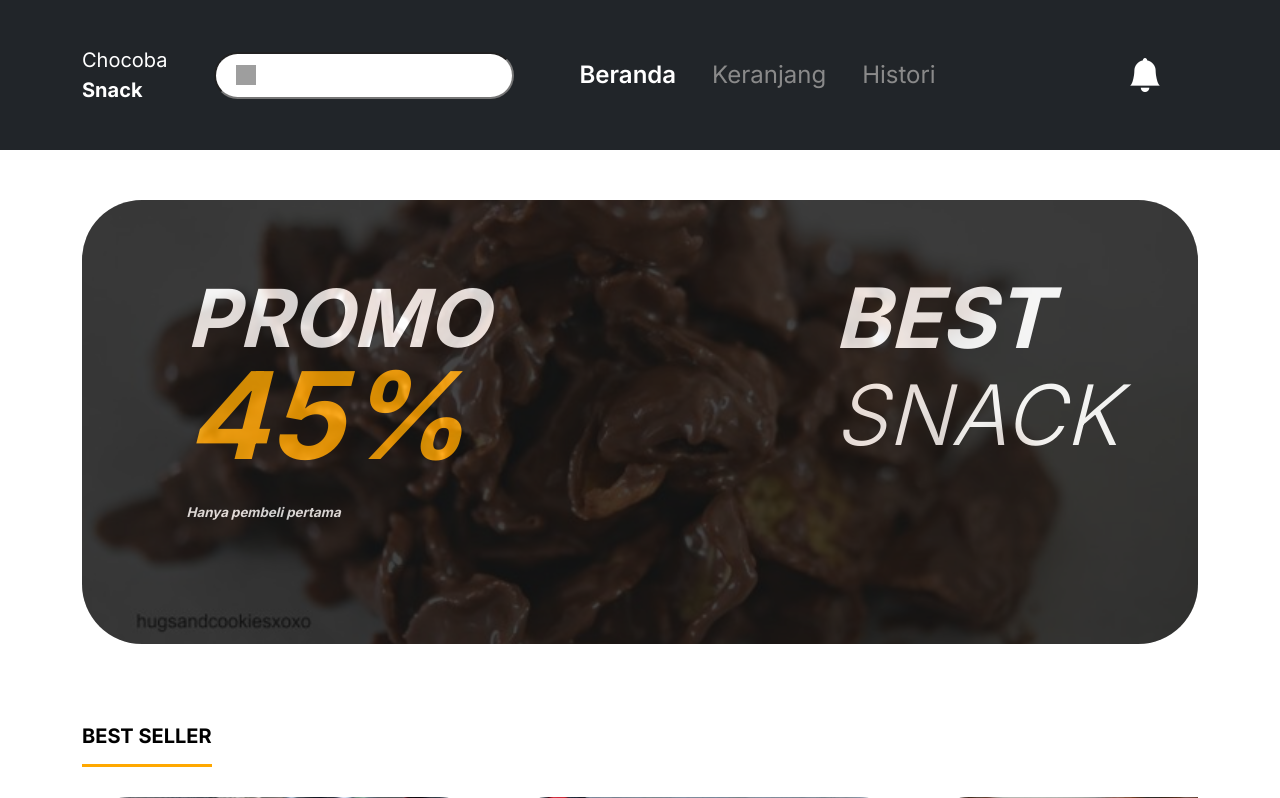
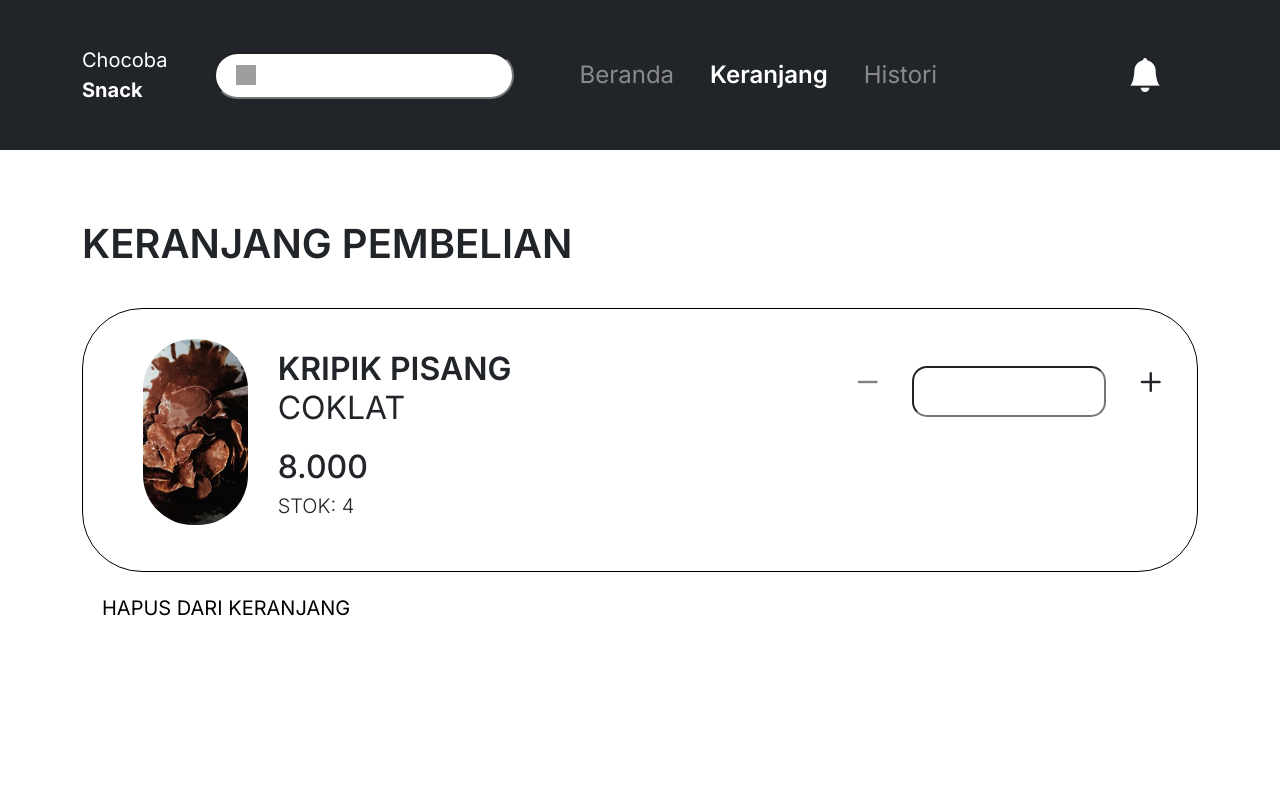
Before and after one commit to HRVGroup/Chocoba, a PHP site: page /Keranjang/index.html in a window 1280 px wide. Shown: the top 798 px of the page. After the commit the page ends 616 px from the top, so only its background shows below. Run offline with PHP 8.4, Linux system fonts and the light colour scheme; grey boxes are pictures that could not be loaded.

Commit message:
membuat halaman keranjang dan histori

```diff
--- /dev/null
+++ b/Keranjang/index.html
@@ -0,0 +1,116 @@
+<!doctype html>
+<html lang="en">
+  <head>
+    <meta charset="utf-8">
+    <meta name="viewport" content="width=device-width, initial-scale=1">
+    <title>Bootstrap demo</title>
+    <link rel="stylesheet" href="https://cdn.jsdelivr.net/npm/bootstrap-icons@1.11.3/font/bootstrap-icons.min.css">
+    <link href="https://cdn.jsdelivr.net/npm/bootstrap@5.2.3/dist/css/bootstrap.min.css" rel="stylesheet" integrity="sha384-rbsA2VBKQhggwzxH7pPCaAqO46MgnOM80zW1RWuH61DGLwZJEdK2Kadq2F9CUG65" crossorigin="anonymous">
+    <link rel="stylesheet" href="../asset/css/style.css">
+  </head>
+  <body>
+
+        <!-- navbar -->
+        <nav class="navbar navbar-dark navbar-expand-lg bg-dark">
+            <div class="container d-flex flex-nowrap" id="baru">
+              <a class="navbar-brand order-1" href="#" id="judul">Chocoba<span>Snack</span></a>
+              <form class="d-flex order-2" id="cari" role="search">
+                  <input class="me-2" type="text" aria-label="Search">
+              </form>
+              <div class="notif order-4" id="bel">
+                <a href=""><i class="bi bi-bell-fill "></i></a>
+              </div>
+              <button class="navbar-toggler order-5" id="togel" type="button" data-bs-toggle="collapse" data-bs-target="#navbarSupportedContent" aria-controls="navbarSupportedContent" aria-expanded="false" aria-label="Toggle navigation">
+                <span class="navbar-toggler-icon"></span>
+              </button>
+              <div class="collapse navbar-collapse order-3" id="navbarSupportedContent">
+                <ul class="navbar-nav mb-lg-0">
+                  <li class="nav-item">
+                    <a class="nav-link" href="../">Beranda</a>
+                  </li>
+                  <li class="nav-item">
+                    <a class="nav-link active" aria-current="page">Keranjang</a>
+                  </li>
+                  <li class="nav-item">
+                    <a class="nav-link" href="../histori">Histori</a>
+                  </li>
+                </ul>
+              </div>
+            </div>
+          </nav>
+
+          <!-- histori -->
+          <main class="histori container">
+            <h1>KERANJANG PEMBELIAN</h1>
+
+            <div class="box d-flex d-flex justify-content-start">
+                <img src="../asset/img/693a50cbe461d4f9d64bb0265ed81f27.jpg" alt="">
+                <div class="pembeli">
+                  <h1><span>KRIPIK PISANG</span>
+                    COKLAT</h1>
+                  <h3>8.000</h3>
+                  <h6>STOK: 4</h6>
+                </div>
+                <div class="banyak">
+                  <form action="" method="post">
+                      <a id="kurang" onclick="decrement()"><i class="bi bi-dash"></i></a>
+                      <input type="number" name="banyak" id="quantity">
+                      <a id="tambah" onclick="increment()"><i class="bi bi-plus"></i></a>
+                  </form>
+                </div>
+            </div>
+            <br>
+            <a href="">HAPUS DARI KERANJANG</a>
+          </main>
+
+
+    <script src="https://cdn.jsdelivr.net/npm/bootstrap@5.2.3/dist/js/bootstrap.bundle.min.js" integrity="sha384-kenU1KFdBIe4zVF0s0G1M5b4hcpxyD9F7jL+jjXkk+Q2h455rYXK/7HAuoJl+0I4" crossorigin="anonymous"></script>
+    <script>
+        var disable = document.getElementById("tambah");
+        var disable2 = document.getElementById("kurang");
+        var quantity = document.getElementById("quantity");
+
+        function increment() {
+          quantity.value++;
+
+          if (quantity.value >= 10) {
+            disable.removeAttribute("onclick")
+            disable.style.color = "gray";
+          }
+
+          if (quantity.value >= 1) {
+            disable2.style.color = "black";
+          }
+        }
+
+        function decrement() {
+          quantity.value--;
+
+          if (quantity.value < 10) {
+            disable.setAttribute("onclick", "increment()")
+            disable.style.color = "black";
+          }
+
+          if (quantity.value < 1) {
+            quantity.value = "";
+            disable2.style.color = "gray";
+          }
+        }
+
+        quantity.addEventListener("input", Quantity);
+
+        function validateQuantity(event) {
+        if (event.key === "-") {
+            event.preventDefault();
+        }
+        }
+
+        quantity.addEventListener("keydown", validateQuantity);
+
+
+
+
+
+        </script>
+  </body>
+</html>
--- a/asset/css/style.css
+++ b/asset/css/style.css
@@ -316,6 +316,7 @@ color: var(--primary);
     margin-left: 110px;
 }
 
+/* regis */
 .login .gambar-regis {
     background-image: url(../img/wibu2.jpg);
     background-size: cover;
@@ -377,6 +378,149 @@ color: var(--primary);
     font-weight: 600;
     line-height: 39px;
     letter-spacing: -0.05em;
+}
+
+/* histori */
+.histori h1 {
+    font-size: 40px;
+    font-weight: 600;
+    line-height: 48px;
+    letter-spacing: 0em;
+    margin-top: 70px;
+    margin-bottom: 40px;
+}
+
+.histori .box {
+    width: 100%;
+    height: 264px;
+    border: 1px solid black;
+    border-radius: 60px;
+}
+
+.histori .box img {
+    width: 244px;
+    height: 186px;
+    border-radius: 50px;
+    margin: 30px 30px 0 60px;
+}
+
+.histori .box .pembeli h1 {
+    width: 300px;
+    margin-top: 40px;
+    font-size: 32px;
+    font-weight: 400;
+    line-height: 39px;
+    letter-spacing: 0em;
+    text-align: left;
+    margin-bottom: 20px;
+}
+
+.histori .box .pembeli h1 span {
+    font-size: 32px;
+    font-weight: 600;
+    line-height: 39px;
+    letter-spacing: 0em;
+    text-align: left;
+}
+
+.histori .box .pembeli p {
+    font-size: 20px;
+    font-weight: 300;
+    line-height: 24px;
+    letter-spacing: 0em;
+    text-align: left;
+    margin: 0px;
+}
+
+.histori .box .status p {
+    font-size: 20px;
+    font-weight: 300;
+    line-height: 24px;
+    letter-spacing: 0em;
+    text-align: left;
+    margin: 40px 0 0 200px;
+}
+
+.histori .box .pembeli p span {
+    font-size: 20px;
+    font-weight: 500;
+    line-height: 24px;
+    letter-spacing: 0em;
+    text-align: left;
+}
+
+.histori .box .status .a {
+    font-size: 20px;
+    font-weight: 300;
+    line-height: 24px;
+    letter-spacing: 0em;
+    text-align: left;
+    margin: 0 0 0 200px;
+}
+
+.histori .box .status h1 {
+    font-size: 48px;
+    font-weight: 500;
+    line-height: 58px;
+    letter-spacing: 0em;
+    text-align: left;
+    margin: 30px 0 0 230px;
+}
+
+.histori a {
+    font-size: 20px;
+    font-weight: 400;
+    line-height: 24px;
+    letter-spacing: 0em;
+    text-align: left;
+    text-decoration: none;
+    color: var(--black);
+    margin-left: 20px;
+    margin-top: 30px;
+}
+
+.histori .box .pembeli h3 {
+    font-size: 32px;
+    font-weight: 500;
+    line-height: 39px;
+    letter-spacing: 0em;
+    text-align: left;
+}
+
+.histori .box .pembeli h6 {
+    font-size: 20px;
+    font-weight: 300;
+    line-height: 24px;
+    letter-spacing: 0em;
+    text-align: left;
+}
+
+.histori .box .banyak form {
+    width: 400px;
+    margin: 50px 0 0 250px;
+}
+
+.histori .box .banyak form input {
+    width: 194px;
+    height: 51px;
+    border-radius: 15px;
+    text-align: center;
+}
+
+#tambah {
+    font-size: 40px;
+    font-weight: 400;
+    line-height: 48px;
+    letter-spacing: 0em;
+}
+
+#kurang {
+    font-size: 40px;
+    font-weight: 400;
+    line-height: 48px;
+    letter-spacing: 0em;
+    margin-right: 20px;
+    color: gray;
 }
 
 @media (max-width: 767.98px) {
--- a/index.html
+++ b/index.html
@@ -25,20 +25,18 @@
           <div class="collapse navbar-collapse order-3" id="navbarSupportedContent">
             <ul class="navbar-nav mb-lg-0">
               <li class="nav-item">
-                <a class="nav-link active" aria-current="page" href="#">Beranda</a>
+                <a class="nav-link active" aria-current="page">Beranda</a>
               </li>
               <li class="nav-item">
-                <a class="nav-link" href="#">Keranjang</a>
+                <a class="nav-link" href="Keranjang/">Keranjang</a>
               </li>
               <li class="nav-item">
-                <a class="nav-link" href="#">Histori</a>
+                <a class="nav-link" href="histori/">Histori</a>
               </li>
             </ul>
           </div>
         </div>
       </nav>
-
-
 
       <!-- iklan -->
       <header class="header container">
```
Also changed, not shown: histori/index.html (added, +68 -0 lines), asset/img/693a50cbe461d4f9d64bb0265ed81f27.jpg (added).
